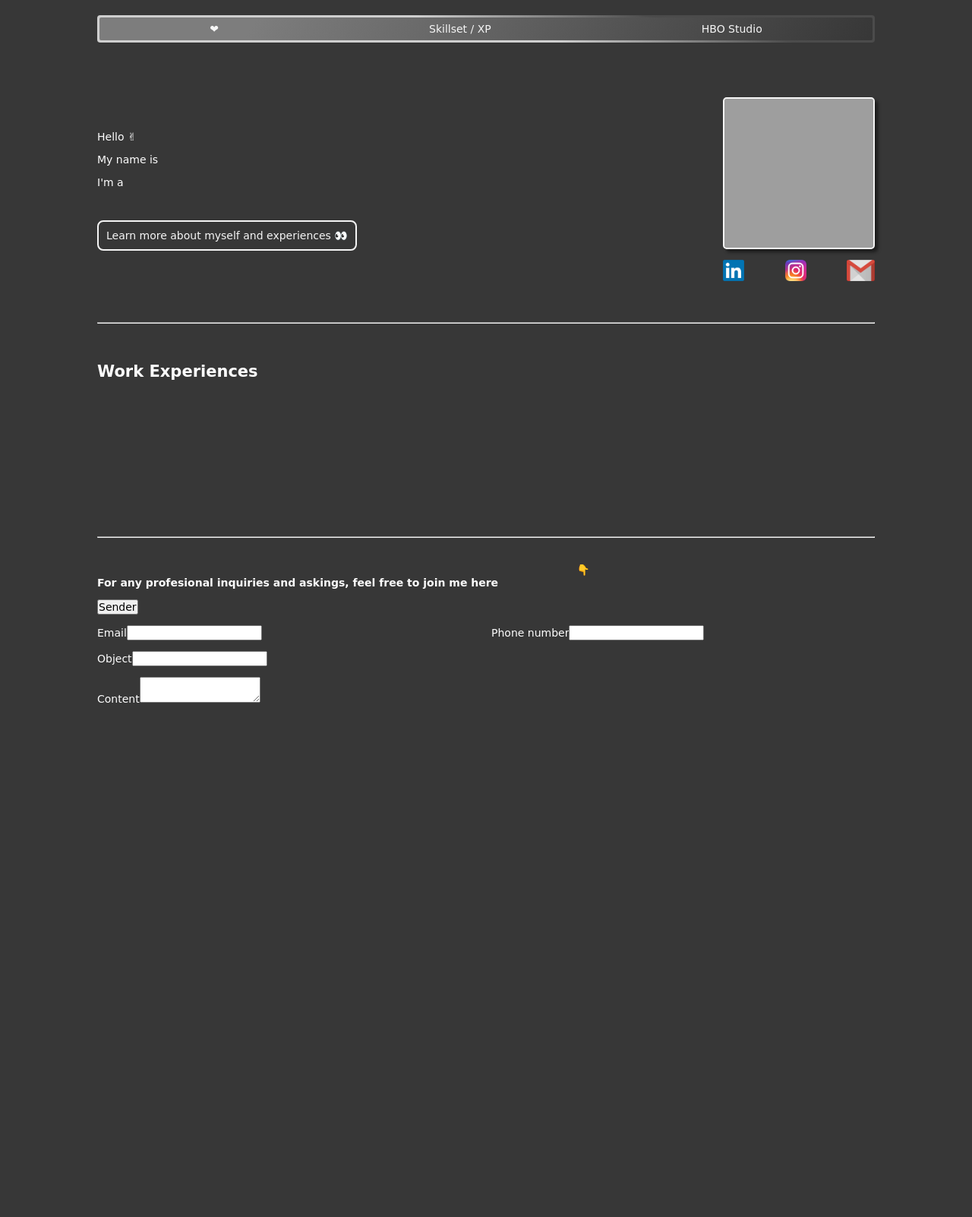
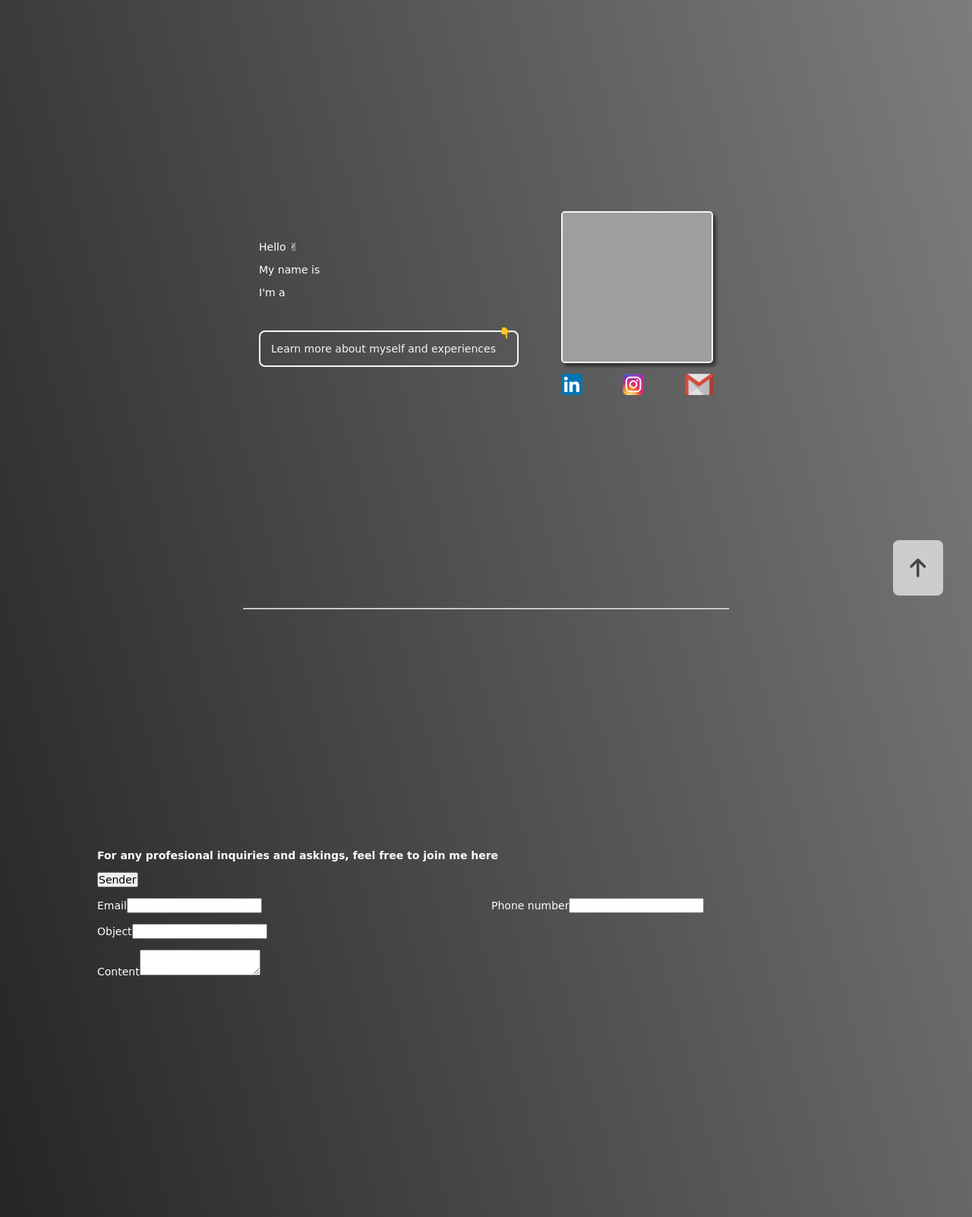
Before and after one commit to KevinVanphavong/website-portfolio, a Symfony app: template templates/about-me.html.twig in a window 1280 px wide. Shown: the whole page at 76% size. Before the commit the page ends 925 px from the top, so only its background shows below. Run offline with Twig, Linux system fonts and the light colour scheme; the template is opened without the code that fills it, so the values that code supplies are empty; form fields are guessed from the names that the template uses; style sheets or scripts are compiled from the project's sources; some libraries are stand-ins or nearby versions; some web fonts are replaced; grey boxes are pictures that could not be loaded.

Commit message:
change style for about-me page

```diff
--- a/assets/styles/aboutme.scss
+++ b/assets/styles/aboutme.scss
@@ -1,24 +1,34 @@
 @import "app.scss";
 
+html {
+    scroll-behavior: smooth;
+}
+
 body {
-    height: 100%;
     display: flex;
     flex-direction: column;
     position: relative;
-    padding: 10%
+    height: 100%;
+    padding: 0;
+    background: linear-gradient(75deg, $black, $grey 100%);
+}
+
+.arrow-up {
+    position: fixed;
+    z-index: 2000;
+    bottom: 2%;
+    right: 3%;
+    font-size: 2em;
+    padding: 0.8em;
+    background: rgba($white, 0.7);
+    border-radius: 8px;
+    color: rgba($black, 0.8);
 }
 
 .finger-down-button {
-    position: fixed;
-    bottom: 1em;
-    width: 100%;
-    text-align: center;
-    font-size: 1.5em;
+    position: absolute;
+    right: 2%;
     animation: clickOnIt 3s ease 0s infinite normal none;
-}
-
-.finger-down-button > a {
-    text-decoration: none;
 }
 
 @keyframes clickOnIt {
@@ -70,13 +80,18 @@ body {
 // section-about-me
 .about-me,
 .contact-me {
-    width: 100%;
-    height: 100%;
+    height: 100vh;
+    padding: 10%;
     display: flex;
     grid-gap: 4em;
     justify-content: space-between;
     align-items: center;
 }
+
+.about-me {
+    justify-content: center;
+}
+
 
 .introducing-profile {
     display: flex;
@@ -93,12 +108,13 @@ body {
 .learn-more-button {
     border: 2px solid $white;
     border-radius: calc($border-radius-on-linear-gradient*2);
-    padding: 10px;
+    padding: 1em 2em 1em 1em;
     width: fit-content;
     text-decoration: none;
     color: $white;
     background: transparent;
     transition: 0.2s ease-in-out;
+    position: relative;
 }
 
 .learn-more-button:hover {
@@ -147,15 +163,22 @@ body {
 
 /* section work experiences */
 .section-work-experiences {
+    display: flex;
+    flex-direction: column;
+    justify-content: center;
+    height: 100vh;
+    padding: 10%;
     h2 {
         font-size: 1.5em;
-        margin: 0 0 5% 0;
     }
 }
 .section-work-experiences-cards {
     display: flex;
     grid-column-gap: 5%;
     justify-content: flex-start;
+    overflow-x: scroll;
+    overflow-y: hidden;
+    padding: 5%;
 }
 
 .work-experience-card:hover {
@@ -226,8 +249,7 @@ body {
 
 /* hr separator */
 hr {
-    width: 100%;
-    margin: 5%;
+    width: 50%;
     align-self: center;
 }
 
@@ -236,6 +258,7 @@ hr {
      flex-direction: column;
      grid-gap: 1em;
      align-items: flex-start;
+     justify-content: center;
  }
 
 .contact-me > form {
@@ -284,6 +307,7 @@ hr {
     cursor: pointer;
     width: fit-content;
     align-self: center;
+    margin: 0.5em auto 0;
 }
 
 
--- a/assets/styles/admin/profile.scss
+++ b/assets/styles/admin/profile.scss
@@ -25,7 +25,7 @@ body {
 }
 
 .profile-border {
-  height: 90%;
+  height: 100%;
   width: 100%;
   @include admin-border-block-content(180deg)
 }
--- a/assets/styles/app.scss
+++ b/assets/styles/app.scss
@@ -28,6 +28,9 @@ nav {
     border-radius: $border-radius-on-linear-gradient;
     padding: 0.2em;
     z-index: 1000;
+    opacity: 100%;
+    transition: all 0.5s ease;
+    box-shadow: 4px 4px 12px $grey-darker;
 }
 
 nav > div {
--- a/assets/styles/to-import/_navbar.scss
+++ b/assets/styles/to-import/_navbar.scss
@@ -1,3 +1,5 @@
+
+
 .container-nav {
     height: 90vh;
     width: 200px;
--- a/src/Form/MessageReceivedType.php
+++ b/src/Form/MessageReceivedType.php
@@ -47,7 +47,7 @@ class MessageReceivedType extends AbstractType
                 'row_attr'       => ['class' => 'message-received-form-row']
             ])
             ->add('save', SubmitType::class, [
-                'label'         => 'Save',
+                'label'         => 'Send it',
                 'attr'          => ['class' => 'btn-submit-message-form btn btn-success'],
                 'row_attr'      => ['class' => 'message-received-form-row message-received-form-row-submit-btn'],
             ])
--- a/templates/about-me.html.twig
+++ b/templates/about-me.html.twig
@@ -6,7 +6,10 @@
 
 
 {% block body %}
-    <section class="about-me">
+    <a href="#about-me">
+        <i class="arrow-up fa-solid fa-arrow-up"></i>
+    </a>
+    <section id="about-me" class="about-me">
         <div class="introducing-profile">
             <div class="my-introducing-text">
                 <p>Hello ✌</p>
@@ -16,8 +19,8 @@
                     {{ profile.quickDescription }}
                 </p>
             </div>
-            <a class="learn-more-button" href="{{ path('skillset-experiences') }}">
-                Learn more about myself and experiences 👀
+            <a class="learn-more-button" href="#section-work-experiences-cards">
+                Learn more about myself and experiences <span class="finger-down-button"> 👇</span>
             </a>
         </div>
         <div class="picture-profile">
@@ -31,41 +34,19 @@
                 <a href="https://www.instagram.com/tse_hao/">
                     <img src="{{ asset('build/images/instagram-logo.png') }}" alt="INSTAGRAM" title="https://www.instagram.com/tse_hao/">
                 </a>
-                <a href="#">
+                <a href="#contact-me">
                     <img src="{{ asset('build/images/gmail-logo.png') }}" alt="GMAIL" title="vanphavongk45@gmail.com">
                 </a>
             </div>
         </div>
     </section>
 
-    <hr>
+    <hr id="section-work-experiences-cards">
 
-    <style>
-        .section-work-experiences-cards {
-            position: relative;
-            overflow-x: scroll;
-            overflow-y: hidden;
-            padding: 5%
-        }
-        .arrow {
-            position: absolute;
-            z-index: 1000;
-            top: 45%;
-        }
-        .arrow-right {
-            right: -5%;
-        }
-        .arrow-left {
-            left: -5%;
-        }
-
-    </style>
-
+    {% if workExperiences|length > 0 %}
     <section class="section-work-experiences">
-        <h2>Work Experiences</h2>
+        <h2>Click on them !</h2>
         <div class="section-work-experiences-cards">
-            <div class="arrow arrow-left">LEFT</div>
-            <div class="arrow arrow-right">RIGHT</div>
             {% set index = workExperiences|length %}
             {% for wxp in workExperiences %}
                 <article class="work-experience-card work-experience-card-{{ index }}" data-wxp-card-index="{{ index }}">
@@ -91,11 +72,9 @@
     </section>
 
     <hr>
+    {% endif %}
 
-    <div class="finger-down-button">
-        <p>👇</p>
-    </div>
-    <section class="contact-me">
+    <section id="contact-me" class="contact-me">
         <h3>For any profesional inquiries and askings, feel free to join me here</h3>
         {{ form_start(messageReceivedForm) }}
             {{ form_row(messageReceivedForm.sender) }}
@@ -137,7 +116,18 @@
         })
     </script>
     <script>
-        let sectionCards = document.querySelector('.section-work-experiences-cards')
-        console.log(sectionCards.offsetWidth);
+
+        var prevScrollpos = window.pageYOffset;
+        window.onscroll = function() {
+            var currentScrollPos = window.pageYOffset;
+            if (prevScrollpos > currentScrollPos) {
+                navbar.style.top = "2.5%";
+                navbar.style.opacity = "100%";
+            } else {
+                navbar.style.top = "-5%";
+                navbar.style.opacity = "0%";
+            }
+            prevScrollpos = currentScrollPos;
+        }
     </script>
 {% endblock %}
--- a/templates/admin/dashboard.html.twig
+++ b/templates/admin/dashboard.html.twig
@@ -16,6 +16,9 @@
                         <p><b>Lastname</b> : {{ profile.lastname }}</p>
                         <p><b>Birthdate</b> : {{ profile.birthdate|date('d M Y') }}</p>
                         <p><b>Current position</b> : {{ profile.currentPosition }}</p>
+                        <div class="profile-picture">
+                            <img src="{{ asset('uploads/profile-picture/' ~ profile.profilePicture.name) }}" alt="">
+                        </div>
                     </div>
                 </div>
                 <div class="block block-inbox">
--- a/templates/base.html.twig
+++ b/templates/base.html.twig
@@ -15,6 +15,7 @@
 
     </head>
 
+{#    <body onscroll="navbarHidden()">#}
     <body>
         {% for label, messages in app.flashes %}
             {% for message in messages %}
--- a/templates/hbo-studio.html.twig
+++ b/templates/hbo-studio.html.twig
@@ -55,7 +55,7 @@
             sign.style.transform = newTransform;
         }
 
-        for (let i = 0; i < 50; i++) {
+        for (let i = 0; i < 30; i++) {
             var duplicateSign = sign.cloneNode(true)
             document.body.appendChild(duplicateSign)
             stickSignToBody(duplicateSign, i)
--- a/templates/includes/_navbar.html.twig
+++ b/templates/includes/_navbar.html.twig
@@ -3,7 +3,6 @@
         <div>
             <span></span>
             <a href="{{ path('about-me') }}">❤</a>
-            <a href="{{ path('skillset-experiences') }}">Skillset / XP</a>
             <a href="{{ path('hbo-studio') }}">HBO Studio</a>
         </div>
     </nav>
--- a/webpack.config.js
+++ b/webpack.config.js
@@ -34,7 +34,6 @@ Encore
     .addEntry('homepageSCSS', './assets/styles/homepage.scss')
     .addEntry('aboutmeSCSS', './assets/styles/aboutme.scss')
     .addEntry('hbostudioSCSS', './assets/styles/hbostudio.scss')
-    .addEntry('skillsetexperienceSCSS', './assets/styles/skillsetexperiences.scss')
 
     .addEntry('adminDashboardSCSS', './assets/styles/admin/dashboard.scss')
     .addEntry('adminProfileSCSS', './assets/styles/admin/profile.scss')
```
Also changed, not shown: assets/styles/admin/dashboard.scss (+14 -0 lines), assets/styles/admin/inbox.scss (+26 -17 lines), assets/styles/hbostudio.scss (+4 -3 lines), assets/styles/skillsetexperiences.scss (deleted, +0 -81 lines), src/Controller/HomepageController.php (+0 -11 lines), templates/admin/inbox.html.twig (+20 -9 lines), templates/homepage.html.twig (+5 -10 lines), templates/skillset-experiences.html.twig (deleted, +0 -64 lines).
